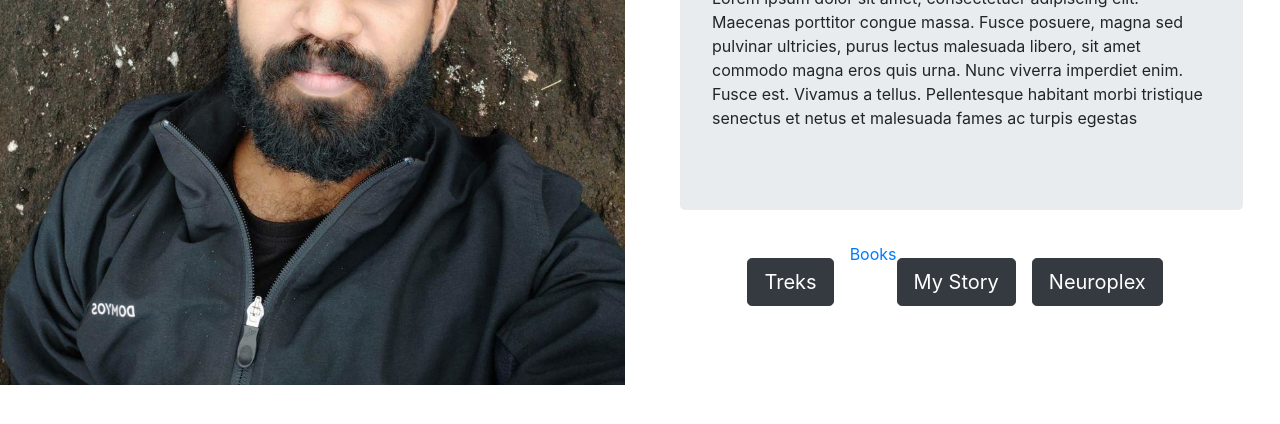
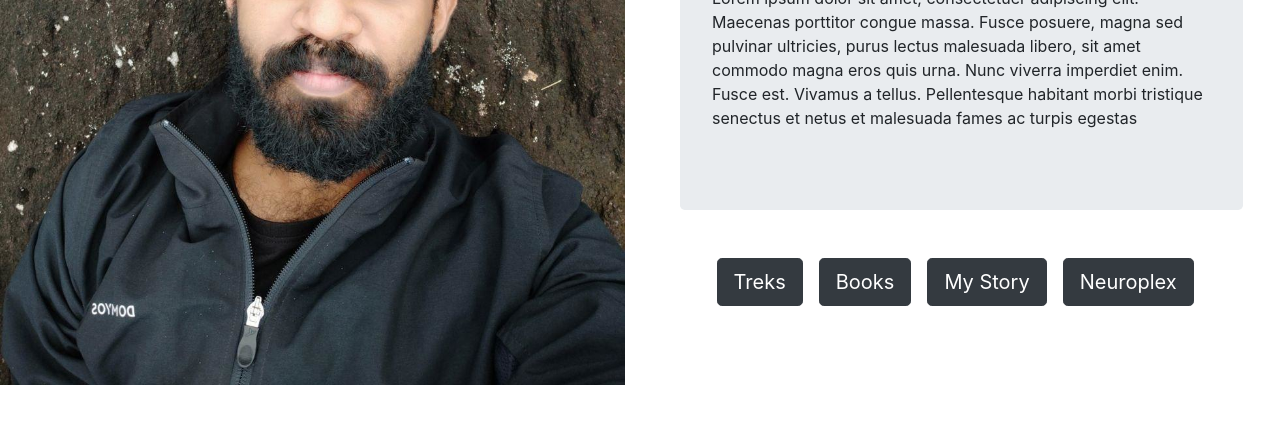
Before and after one commit to savio94/personal-website, a plain HTML site: page index.html in a window 1280 px wide. Shown: the part 322-746 px from the top of the page. Drawn offline with nearby package versions, Linux system fonts and the light colour scheme.

Commit message:
added the correct notion link again

```diff
--- a/index.html
+++ b/index.html
@@ -63,7 +63,7 @@ senectus et netus et malesuada fames ac turpis egestas
             <!--div class=col-xl-6-->
           <button class ="btn btn-dark btn-lg mr-3 mt-3">Treks</button>
           <!--button class ="btn btn-dark btn-lg mr-3 mt-3">Books</button-->
-          <a href="https://saviovictor.notion.site/3f13e59119bd4378834ec148521f6171?v=284292c4fd8c421ca2a8f4971e5751e2 class="btn btn-dark btn-lg mr-3 mt-3" role="button">Books</a>
+          <a href="https://saviovictor.notion.site/3f13e59119bd4378834ec148521f6171?v=284292c4fd8c421ca2a8f4971e5751e2" class="btn btn-dark btn-lg mr-3 mt-3" role="button">Books</a>
           <button class ="btn btn-dark btn-lg mr-3 mt-3">My Story</button>
           <!--button class ="btn btn-dark btn-lg mr-3 mt-3">Neuroplex</button-->
           <a href="neuroplex.html" class="btn btn-dark btn-lg mr-3 mt-3" role="button">Neuroplex</a>
```
